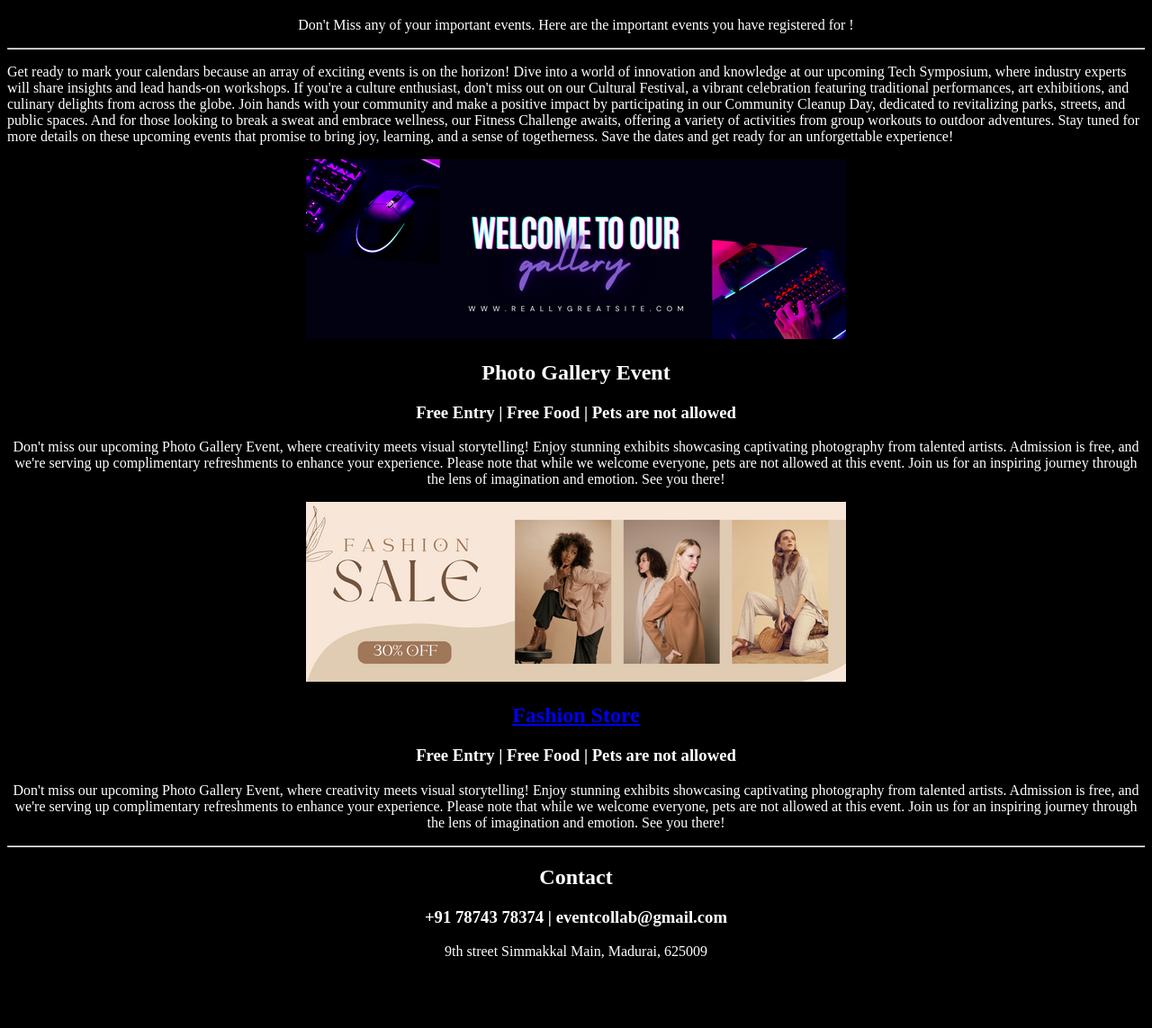
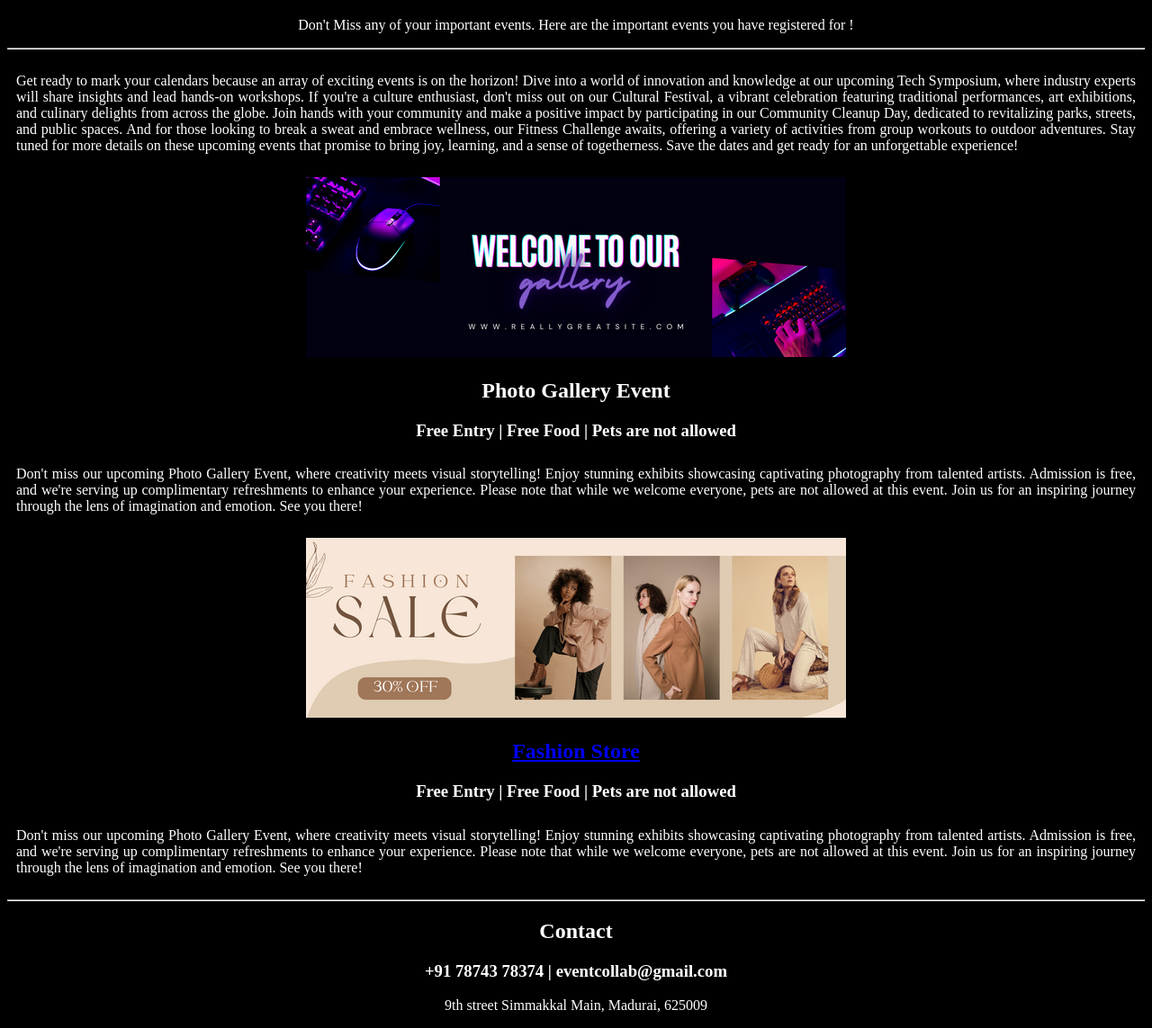
Before and after one commit to Vignesh21J/My-First-Website, a plain HTML site: page index.html in a window 1280 px wide. Shown: the part 62-1205 px from the top of the page at 90% size. Before the commit the page ends 1145 px from the top, so only its background shows below. Drawn offline with Linux system fonts and the light colour scheme; files whose address does not match are found by name.

Commit message:
Update index.html

```diff
--- a/index.html
+++ b/index.html
@@ -14,17 +14,17 @@
                 <hr>
             </div>
         </center>
-        <p>Get ready to mark your calendars because an array of exciting events is on the horizon! Dive into a world of innovation and knowledge at our upcoming Tech Symposium, where industry experts will share insights and lead hands-on workshops. If you're a culture enthusiast, don't miss out on our Cultural Festival, a vibrant celebration featuring traditional performances, art exhibitions, and culinary delights from across the globe. Join hands with your community and make a positive impact by participating in our Community Cleanup Day, dedicated to revitalizing parks, streets, and public spaces. And for those looking to break a sweat and embrace wellness, our Fitness Challenge awaits, offering a variety of activities from group workouts to outdoor adventures. Stay tuned for more details on these upcoming events that promise to bring joy, learning, and a sense of togetherness. Save the dates and get ready for an unforgettable experience!</p>
+        <p style="text-align: justify; padding: 10px;">Get ready to mark your calendars because an array of exciting events is on the horizon! Dive into a world of innovation and knowledge at our upcoming Tech Symposium, where industry experts will share insights and lead hands-on workshops. If you're a culture enthusiast, don't miss out on our Cultural Festival, a vibrant celebration featuring traditional performances, art exhibitions, and culinary delights from across the globe. Join hands with your community and make a positive impact by participating in our Community Cleanup Day, dedicated to revitalizing parks, streets, and public spaces. And for those looking to break a sweat and embrace wellness, our Fitness Challenge awaits, offering a variety of activities from group workouts to outdoor adventures. Stay tuned for more details on these upcoming events that promise to bring joy, learning, and a sense of togetherness. Save the dates and get ready for an unforgettable experience!</p>
         <center>
             <div>
                 <img src="img/event1.png">
                 <h2>Photo Gallery Event</h2>
                 <h3>Free Entry | Free Food | Pets are not allowed</h3>
-                <p>Don't miss our upcoming Photo Gallery Event, where creativity meets visual storytelling! Enjoy stunning exhibits showcasing captivating photography from talented artists. Admission is free, and we're serving up complimentary refreshments to enhance your experience. Please note that while we welcome everyone, pets are not allowed at this event. Join us for an inspiring journey through the lens of imagination and emotion. See you there!</p>
+                <p style="text-align: justify; padding: 10px;">Don't miss our upcoming Photo Gallery Event, where creativity meets visual storytelling! Enjoy stunning exhibits showcasing captivating photography from talented artists. Admission is free, and we're serving up complimentary refreshments to enhance your experience. Please note that while we welcome everyone, pets are not allowed at this event. Join us for an inspiring journey through the lens of imagination and emotion. See you there!</p>
                 <img src="img/event2.png">
                 <h2><a href="https://www.myntra.com">Fashion Store</a></h2>
                 <h3>Free Entry | Free Food | Pets are not allowed</h3>
-                <p>Don't miss our upcoming Photo Gallery Event, where creativity meets visual storytelling! Enjoy stunning exhibits showcasing captivating photography from talented artists. Admission is free, and we're serving up complimentary refreshments to enhance your experience. Please note that while we welcome everyone, pets are not allowed at this event. Join us for an inspiring journey through the lens of imagination and emotion. See you there!</p>
+                <p style="text-align: justify; padding: 10px;">Don't miss our upcoming Photo Gallery Event, where creativity meets visual storytelling! Enjoy stunning exhibits showcasing captivating photography from talented artists. Admission is free, and we're serving up complimentary refreshments to enhance your experience. Please note that while we welcome everyone, pets are not allowed at this event. Join us for an inspiring journey through the lens of imagination and emotion. See you there!</p>
                 <hr>
             </div>
         </center>
```
